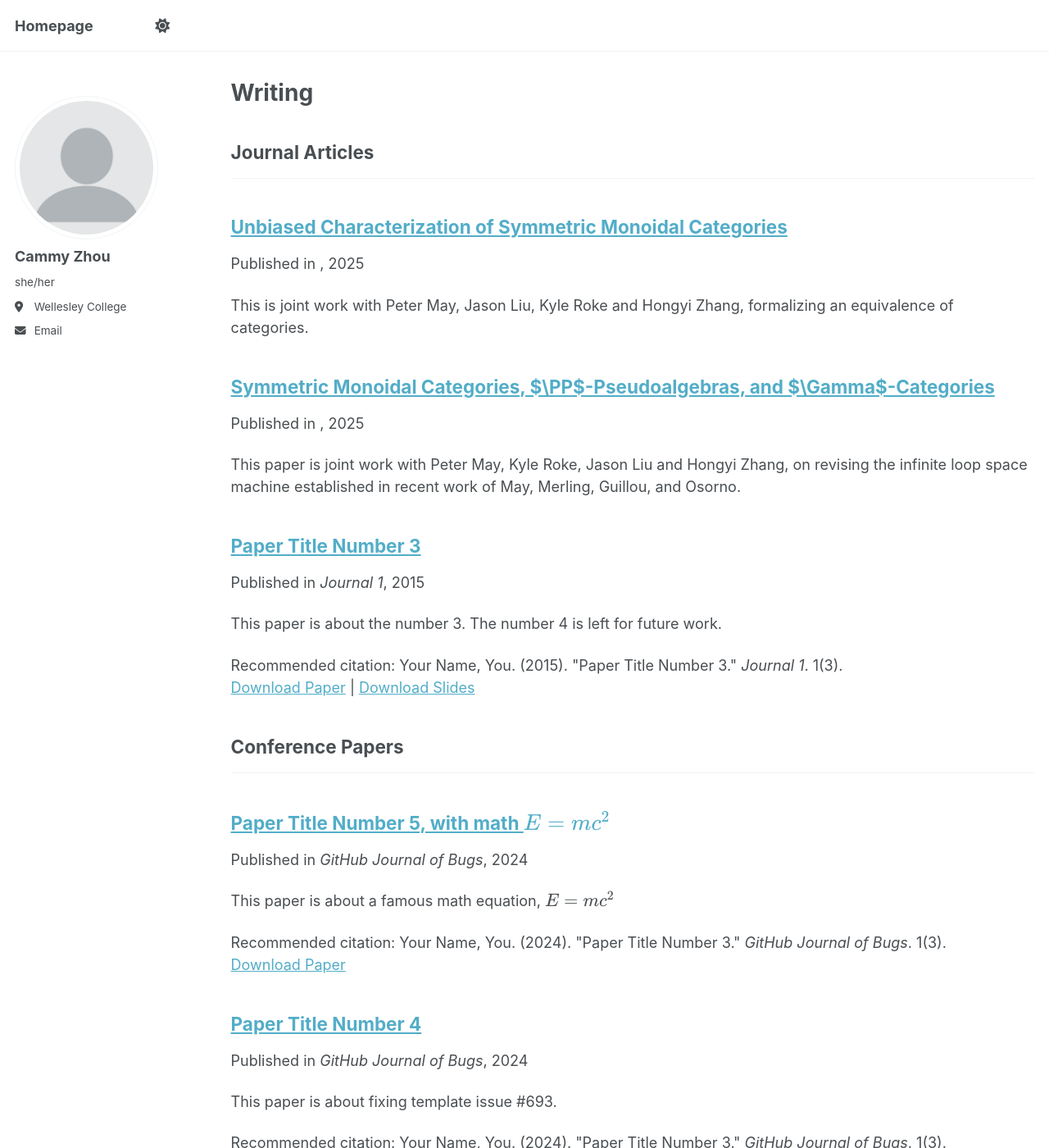
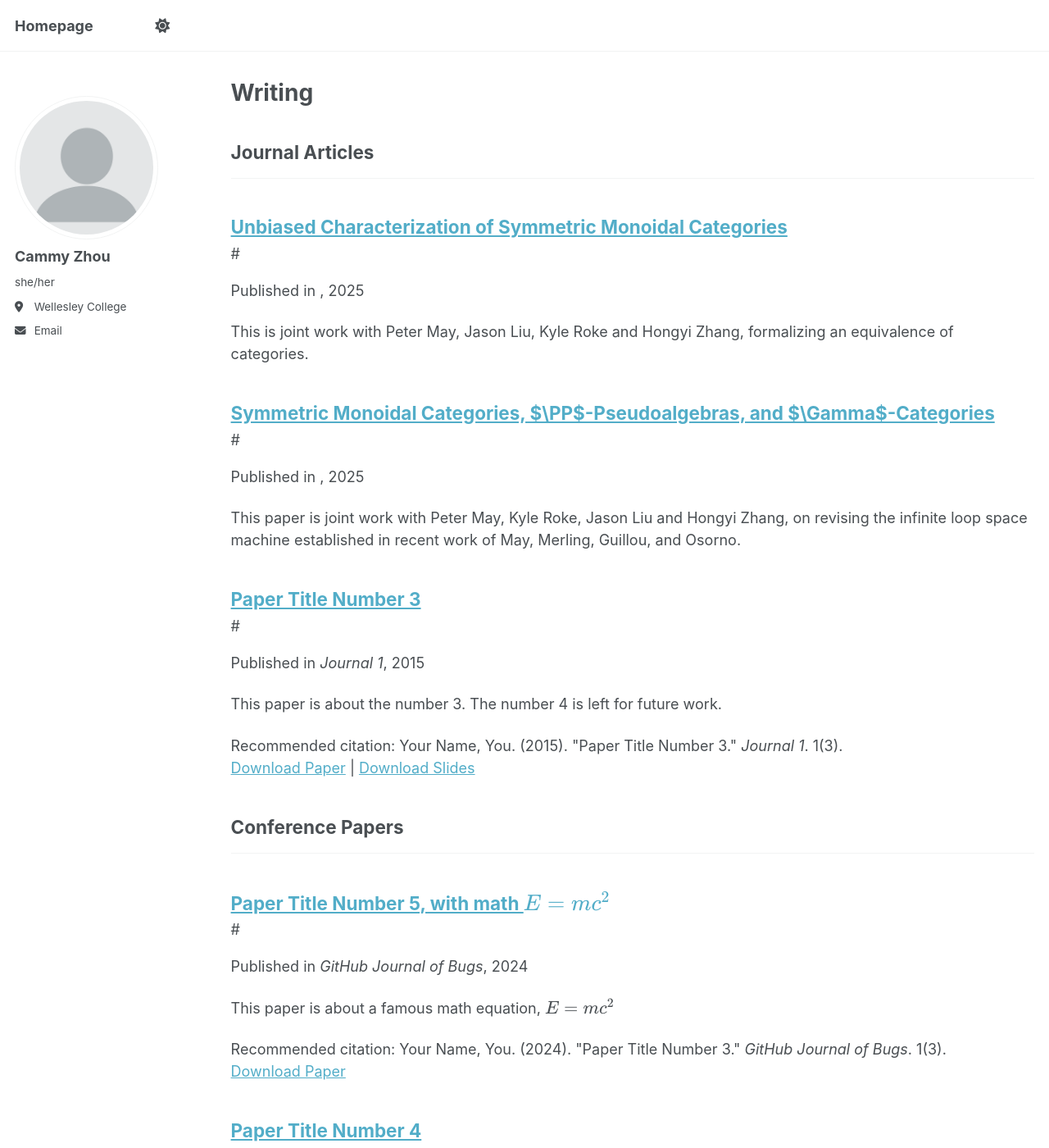
Before and after one commit to cakezhou/cakezhou.github.io, a Jekyll site: the page built from _pages/publications.html, in a window 1280 px wide and 1400 px high. Shown: the whole window at 82% size. Built offline with Jekyll 4.4.1, drawn with Linux system fonts in a browser that asks for light colours; a script bundle is joined from its source files by our own code; library files that are not in the unit come from our copies.

```diff
--- a/_includes/archive-single.html
+++ b/_includes/archive-single.html
@@ -41,7 +41,7 @@
         {% if post.collection == 'teaching' %}
           <p> {{ post.type }}, <i>{{ post.venue }}</i>, {{ post.date | default: "1900-01-01" | date: "%Y" }} </p>
         {% elsif post.collection == 'publications' %}
-          <p>Published in <i>{{ post.venue }}</i>, {{ post.date | default: "1900-01-01" | date: "%Y" }} </p>
+#          <p>Published in <i>{{ post.venue }}</i>, {{ post.date | default: "1900-01-01" | date: "%Y" }} </p>
         {% elsif post.date %}
          <p class="page__date"><strong><i class="fa fa-fw fa-calendar" aria-hidden="true"></i> {{ site.data.ui-text[site.locale].date_label | default: "Published:" }}</strong> <time datetime="{{ post.date | default: "1900-01-01" | date_to_xmlschema }}">{{ post.date | default: "1900-01-01" | date: "%B %d, %Y" }}</time></p>
         {% endif %}
```
